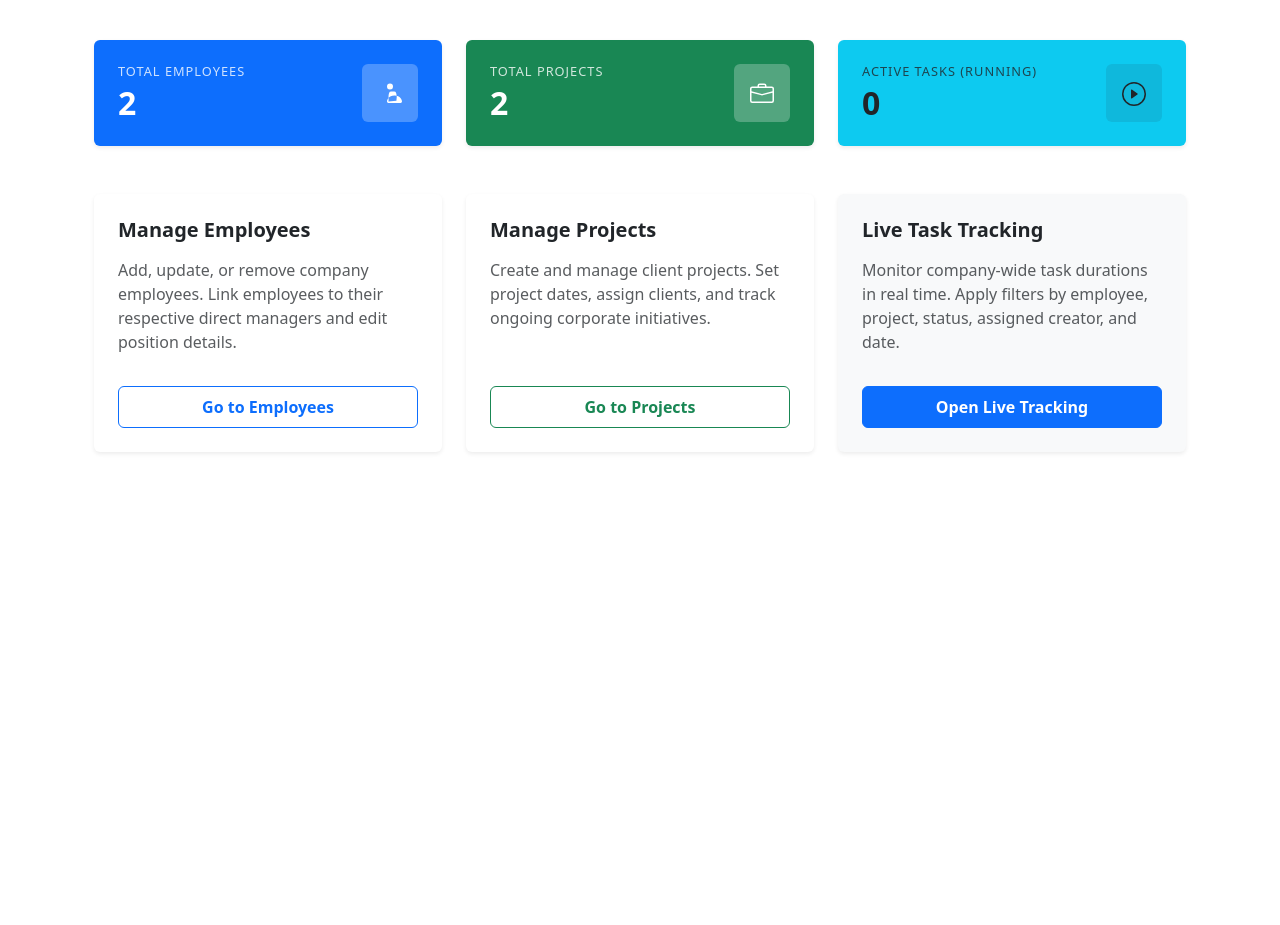
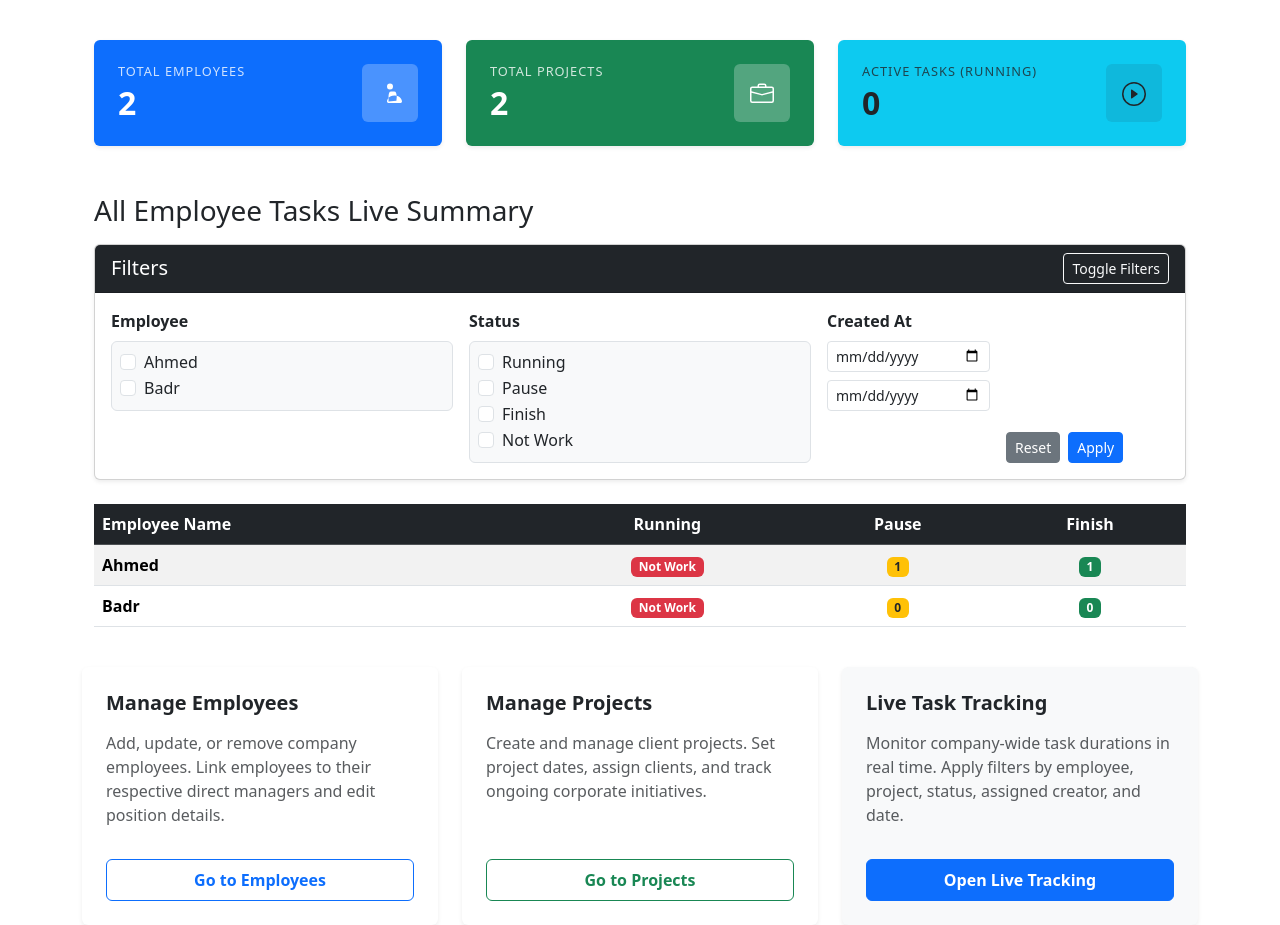
Before and after one commit to ahmadElsharawy/WorkPulse, a Flask app: page /hr in a window 1280 px wide. Shown: the part 167-1092 px from the top of the page. Before the commit the page ends 620 px from the top, so only its background shows below. Run offline with Flask 3, Linux system fonts and the light colour scheme; a user stored in the database is signed in; data comes from the database, SQL or seed files in the repository.

Commit message:
Add live auto-refresh for metrics and summary

```diff
--- a/app.py
+++ b/app.py
@@ -1,8 +1,8 @@
 # app.py
-import os
+import os, json
 import sqlite3
 from datetime import datetime
-from flask import Flask, g, render_template, request, redirect, url_for, flash
+from flask import Flask, g, render_template, request, redirect, url_for, flash, jsonify
 from flask_login import LoginManager, UserMixin, login_user, login_required, logout_user, current_user
 from flask_bcrypt import Bcrypt
 
@@ -319,14 +319,79 @@ def change_password():
 def hr_dashboard():
     db = get_db()
     total_employees = db.execute("SELECT COUNT(*) FROM users WHERE role = 'Employee'").fetchone()[0]
+    # Fetch employee task summary
+    # Prepare filters
+    selected_sum_employees = [int(x) for x in request.args.getlist('sum_employees') if x.isdigit()]
+    selected_sum_statuses = request.args.getlist('sum_statuses')  # values: Running, Pause, Finish, Not Work
+
+    summary_query = '''
+        SELECT u.id, u.full_name AS employee_name,
+            SUM(CASE WHEN t.status = 'Running' THEN 1 ELSE 0 END) AS running_cnt,
+            SUM(CASE WHEN t.status = 'Pause' THEN 1 ELSE 0 END) AS pause_cnt,
+            SUM(CASE WHEN t.status = 'Finish' THEN 1 ELSE 0 END) AS finish_cnt
+        FROM users u
+        LEFT JOIN tasks t ON u.id = t.employee_id
+        WHERE u.role = 'Employee'
+    '''
+    summary_params = []
+    if selected_sum_employees:
+        placeholders = ','.join('?' for _ in selected_sum_employees)
+        summary_query += f" AND u.id IN ({placeholders})"
+        summary_params.extend(selected_sum_employees)
+    # Date range filters for summary (apply to task creation date)
+    created_from = request.args.get('summary_created_from', '').strip()
+    created_to = request.args.get('summary_created_to', '').strip()
+    if created_from:
+        summary_query += " AND t.created_at >= ?"
+        summary_params.append(f"{created_from} 00:00")
+    if created_to:
+        summary_query += " AND t.created_at <= ?"
+        summary_params.append(f"{created_to} 23:59")
+    summary_query += " GROUP BY u.id"
+    employee_summaries = db.execute(summary_query, summary_params).fetchall()
+    # Convert to list of dicts with counts
+    summaries = []
+    for row in employee_summaries:
+        total = (row['running_cnt'] or 0) + (row['pause_cnt'] or 0) + (row['finish_cnt'] or 0)
+        # Apply status filter if any
+        include = True
+        if selected_sum_statuses:
+            # For each selected status, check if employee has count>0 (except Not Work)
+            status_match = False
+            for status in selected_sum_statuses:
+                if status == 'Running' and (row['running_cnt'] or 0) > 0:
+                    status_match = True
+                if status == 'Pause' and (row['pause_cnt'] or 0) > 0:
+                    status_match = True
+                if status == 'Finish' and (row['finish_cnt'] or 0) > 0:
+                    status_match = True
+                if status == 'Not Work' and (row['running_cnt'] or 0) == 0:
+                    status_match = True
+            include = status_match
+        if include:
+            summaries.append({
+                'employee_id': row['id'],
+                'employee_name': row['employee_name'],
+                'running_cnt': row['running_cnt'] or 0,
+                'pause_cnt': row['pause_cnt'] or 0,
+                'finish_cnt': row['finish_cnt'] or 0,
+                'total': total
+            })
+    # Fetch employee options for filter UI
+    employees_list = db.execute("SELECT id, full_name FROM users WHERE role = 'Employee' ORDER BY full_name").fetchall()
     total_projects = db.execute("SELECT COUNT(*) FROM projects").fetchone()[0]
     active_tasks = db.execute("SELECT COUNT(*) FROM tasks WHERE status = 'Running'").fetchone()[0]
     return render_template(
         'hr.html',
         total_employees=total_employees,
         total_projects=total_projects,
-        active_tasks=active_tasks
+        active_tasks=active_tasks,
+        summaries=summaries,
+        employees_list=employees_list,
+        selected_sum_employees=selected_sum_employees,
+        selected_sum_statuses=selected_sum_statuses
     )
+
 
 @app.route('/hr/tracking')
 @role_required('HR')
--- a/templates/hr.html
+++ b/templates/hr.html
@@ -8,7 +8,7 @@
   </div>
 
   <!-- Quick Metrics Section -->
-  <div class="row g-4 mb-5">
+<div id="metrics-wrapper" class="row g-4 mb-5">
     <div class="col-md-4">
       <div class="card border-0 shadow-sm bg-primary text-white h-100">
         <div class="card-body d-flex align-items-center justify-content-between p-4">
@@ -59,6 +59,101 @@
     </div>
   </div>
 
+    <!-- All Employee Tasks Live Summary Section -->
+    <div class="mt-5">
+      <h3 class="mb-3">All Employee Tasks Live Summary</h3>
+      <!-- Filter Card -->
+      <div class="card mb-4 shadow-sm">
+        <div class="card-header bg-dark text-white d-flex justify-content-between align-items-center">
+          <h5 class="mb-0">Filters</h5>
+          <button class="btn btn-outline-light btn-sm" type="button" data-bs-toggle="collapse" data-bs-target="#summaryFilterCollapse" aria-expanded="true" aria-controls="summaryFilterCollapse">
+            Toggle Filters
+          </button>
+        </div>
+        <div class="collapse show" id="summaryFilterCollapse">
+          <div class="card-body">
+            <form method="GET" action="{{ url_for('hr_dashboard') }}">
+              <div class="row g-3">
+                <!-- Employee Name Filter -->
+                <div class="col-md-4">
+                  <label class="form-label fw-bold">Employee</label>
+                  <div class="border rounded p-2" style="max-height: 150px; overflow-y: auto; background-color: #f8f9fa;">
+                    {% for emp in employees_list %}
+                      <div class="form-check">
+                        <input class="form-check-input" type="checkbox" name="sum_employees" value="{{ emp.id }}" id="sum_emp_{{ emp.id }}"
+                          {% if emp.id in selected_sum_employees %}checked{% endif %}>
+                        <label class="form-check-label text-truncate d-block" for="sum_emp_{{ emp.id }}" style="max-width: 100%;">
+                          {{ emp.full_name }}
+                        </label>
+                      </div>
+                    {% endfor %}
+                  </div>
+                </div>
+                <!-- Status Filter -->
+                <div class="col-md-4">
+                  <label class="form-label fw-bold">Status</label>
+                  <div class="border rounded p-2" style="max-height: 150px; overflow-y: auto; background-color: #f8f9fa;">
+                    {% for status in ['Running', 'Pause', 'Finish', 'Not Work'] %}
+                      <div class="form-check">
+                        <input class="form-check-input" type="checkbox" name="sum_statuses" value="{{ status }}" id="sum_status_{{ status }}"
+                          {% if status in selected_sum_statuses %}checked{% endif %}>
+                        <label class="form-check-label" for="sum_status_{{ status }}">
+                          {{ status }}
+                        </label>
+                      </div>
+                    {% endfor %}
+                  </div>
+                </div>
+<div class="col-md-2">
+  <label class="form-label fw-bold">Created At</label>
+  <div class="mb-2">
+    <input type="date" class="form-control form-control-sm" name="summary_created_from" value="{{ request.args.get('summary_created_from', '') }}">
+  </div>
+  <div>
+    <input type="date" class="form-control form-control-sm" name="summary_created_to" value="{{ request.args.get('summary_created_to', '') }}">
+  </div>
+</div>
+<div class="col-md-2 d-flex align-items-end">
+  <div class="d-flex gap-2">
+    <a href="{{ url_for('hr_dashboard') }}" class="btn btn-secondary btn-sm">Reset</a>
+    <button type="submit" class="btn btn-primary btn-sm">Apply</button>
+  </div>
+</div>
+              </div>
+            </form>
+          </div>
+        </div>
+      </div>
+      <!-- Summary Table -->
+      <div id="summary-wrapper" class="table-responsive">
+        <table class="table table-striped align-middle">
+          <thead class="table-dark">
+            <tr>
+              <th>Employee Name</th>
+              <th class="text-center">Running</th>
+              <th class="text-center">Pause</th>
+              <th class="text-center">Finish</th>
+            </tr>
+          </thead>
+          <tbody>
+            {% for sum in summaries %}
+            <tr>
+              <td><strong>{{ sum.employee_name }}</strong></td>
+              {% if sum.running_cnt == 0 %}
+                <td class="text-center"><span class="badge bg-danger">Not Work</span></td>
+              {% else %}
+                <td class="text-center"><span class="badge bg-primary">{{ sum.running_cnt }}</span></td>
+              {% endif %}
+              <td class="text-center"><span class="badge bg-warning text-dark">{{ sum.pause_cnt }}</span></td>
+              <td class="text-center"><span class="badge bg-success">{{ sum.finish_cnt }}</span></td>
+            </tr>
+            {% endfor %}
+          </tbody>
+        </table>
+          </div>
+      </div>
+    </div>
+
   <!-- Navigation Grid Section -->
   <div class="row g-4">
     <!-- Manage Employees Card -->
@@ -95,4 +190,20 @@
     </div>
   </div>
 </div>
+<script>
+  function refreshMetricsAndSummary() {
+    fetch(window.location.href, {cache: "no-store"})
+      .then(resp => resp.text())
+      .then(html => {
+        const parser = new DOMParser();
+        const doc = parser.parseFromString(html, "text/html");
+        const metrics = doc.getElementById("metrics-wrapper");
+        const summary = doc.getElementById("summary-wrapper");
+        if (metrics) document.getElementById("metrics-wrapper").innerHTML = metrics.innerHTML;
+        if (summary) document.getElementById("summary-wrapper").innerHTML = summary.innerHTML;
+      })
+      .catch(err => console.error("Refresh error:", err));
+  }
+  setInterval(refreshMetricsAndSummary, 10000);
+</script>
 {% endblock %}
```
